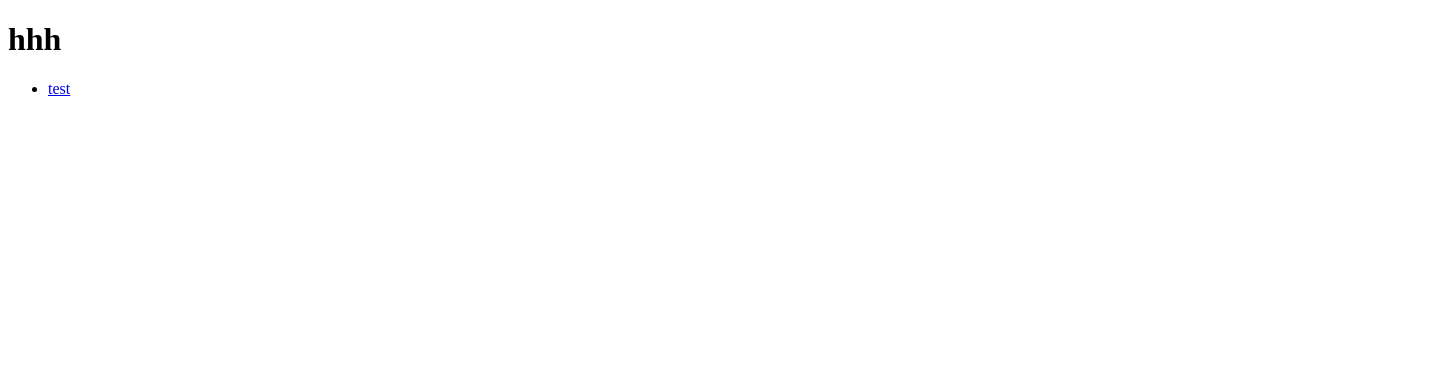
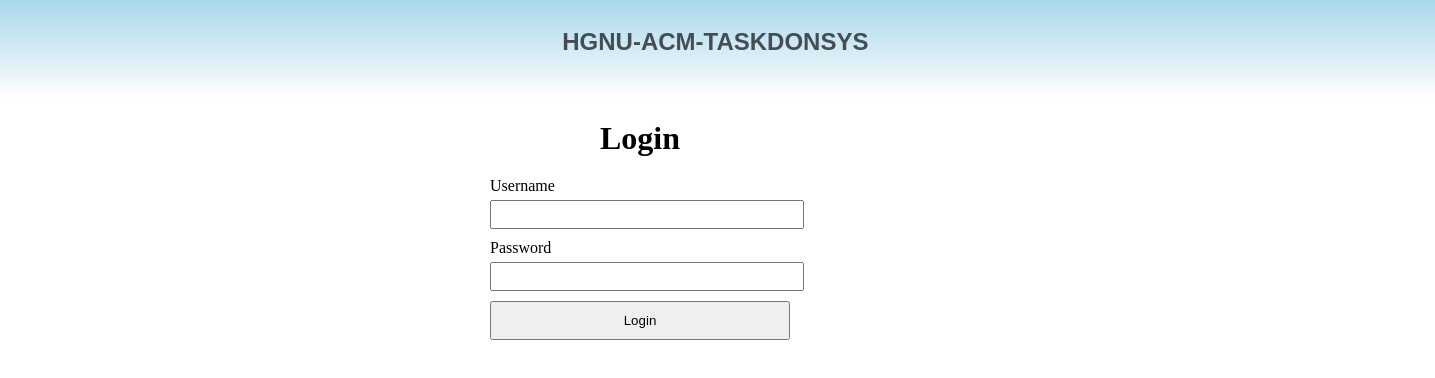
Before and after one commit to lcx17386298390/task_punch_system, a Vue app in the folder start-end/: page / in a window 1280 px wide. Shown: the top 378 px of the page, 1435 px wide, since content can reach past the window. Built offline with nearby package versions, Linux system fonts and the light colour scheme.

Commit message:
更新了登录

```diff
--- a/start-end/src/App.vue
+++ b/start-end/src/App.vue
@@ -1,21 +1,22 @@
 <template>
   <div id="app">
-    <HelloWorld msg="hhh"></HelloWorld>
-    <ul>
-      <li><router-link to="/a">test</router-link></li>
-    </ul>
+    <TopBanner></TopBanner>
+    <Login></Login>
 
     <router-view></router-view>
   </div>
 </template>
 
 <script>
-import HelloWorld from './components/HelloWorld.vue'
+import HelloWorld from './components/HelloWorld.vue';
+import Login from './components/login.vue';
+import TopBanner from './components/TopBanner.vue';
 
 export default {
   name: 'App',
   components: {
-    HelloWorld
+    Login,
+    TopBanner
   }
 }
 </script>
--- /dev/null
+++ b/start-end/src/components/TopBanner.vue
@@ -0,0 +1,35 @@
+<template>
+  <div class="banner">
+    <h1>HGNU-ACM-TASKDONSYS</h1>
+    </div>
+</template>
+
+<script>
+export default {
+  name: "TopBanner",
+};
+</script>
+
+
+<style>
+.banner {
+  width: auto;
+  height: 70px;
+   background: linear-gradient(to top, #d4ddec00, #6abddca9);
+  display: flex;
+  align-items: center;
+  justify-content: center;
+  padding: 20px 720px;
+  margin-top: -1.5%;
+  margin-left: -1%;
+  margin-right: -1%;
+}
+.banner h1 {
+  font-size: 24px;
+  font-weight: bold;
+  white-space: nowrap;
+  text-align: center;
+  font-family: Arial, sans-serif;
+  color: #181a1ebf;
+}
+</style>
--- /dev/null
+++ b/start-end/src/components/login.vue
@@ -0,0 +1,61 @@
+<template>
+  <div class="login-container">
+    <h1>Login</h1>
+    <form @submit.prevent="login">
+      <label for="username">Username</label>
+      <input type="text" id="username" v-model="username">
+
+      <label for="password">Password</label>
+      <input type="password" id="password" v-model="password">
+
+      <button type="submit">Login</button>
+    </form>
+  </div>
+</template>
+
+<script>
+export default {
+  name:'login',
+  data() {
+    return {
+      username: '',
+      password: ''
+    };
+  },
+  methods: {
+    login() {
+      // 在这里执行登录逻辑，可以向服务器发送登录请求或进行其他处理
+      console.log('登录成功！');
+    }
+  }
+}
+</script>
+
+<style>
+.login-container {
+  max-width: 300px;
+  margin: 0 auto;
+}
+
+h1 {
+  text-align: center;
+  margin-bottom: 20px;
+}
+
+label {
+  display: block;
+  margin-top: 10px;
+}
+
+input {
+  width: 100%;
+  padding: 5px;
+  margin-top: 5px;
+}
+
+button {
+  width: 100%;
+  padding: 10px;
+  margin-top: 10px;
+}
+</style>
```
